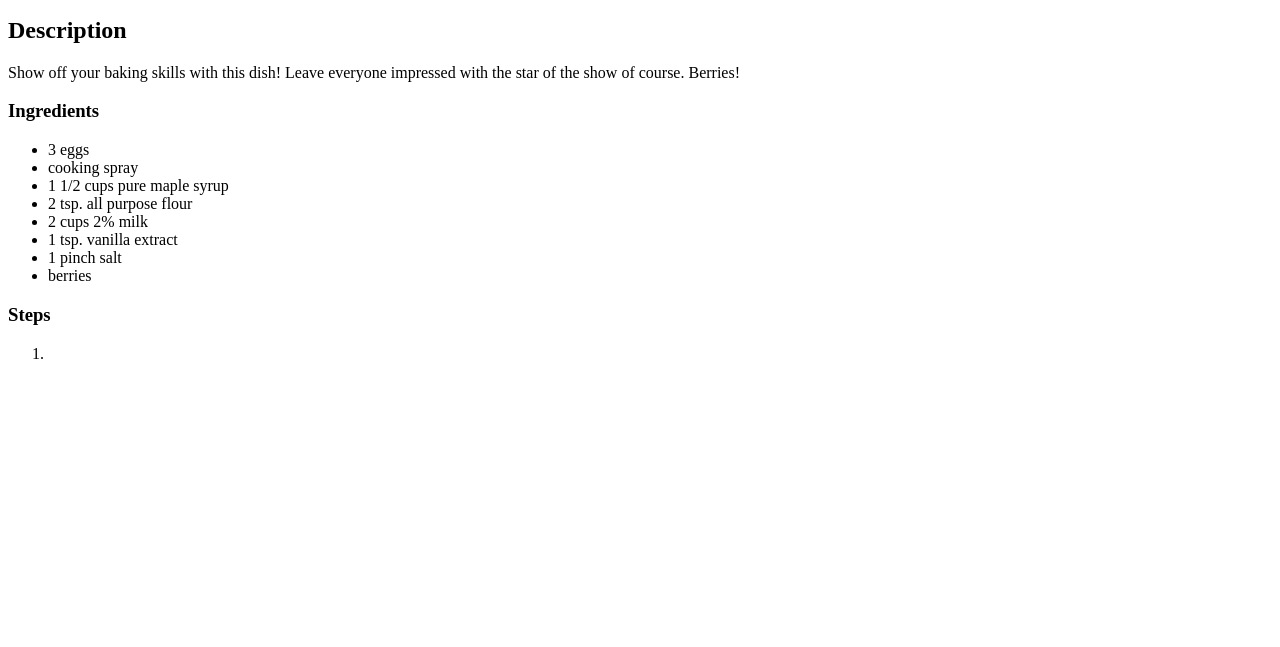
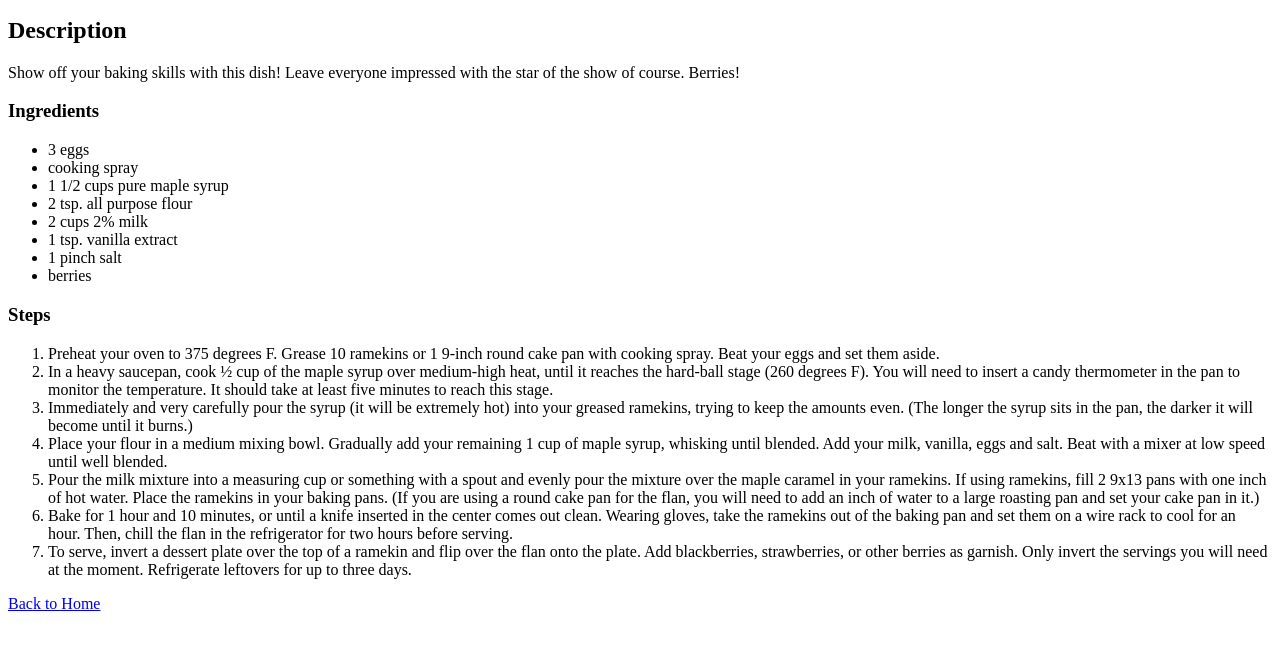
Before and after one commit to SockMonkeys159/odin-recipes, a plain HTML site: page recipes/low-fat-maple-flan-with-berries.html in a window 1280 px wide. Shown: the part 101-748 px from the top of the page. Drawn offline with Linux system fonts and the light colour scheme.

Commit message:
build: add steps to each recipe and link to index

```diff
--- a/recipes/low-fat-maple-flan-with-berries.html
+++ b/recipes/low-fat-maple-flan-with-berries.html
@@ -22,7 +22,14 @@
         </ul>
         <h3>Steps</h3>
         <ol>
-            <li></li>
+            <li>Preheat your oven to 375 degrees F. Grease 10 ramekins or 1 9-inch round cake pan with cooking spray. Beat your eggs and set them aside.</li>
+            <li>In a heavy saucepan, cook ½ cup of the maple syrup over medium-high heat, until it reaches the hard-ball stage (260 degrees F). You will need to insert a candy thermometer in the pan to monitor the temperature. It should take at least five minutes to reach this stage.</li>
+            <li>Immediately and very carefully pour the syrup (it will be extremely hot) into your greased ramekins, trying to keep the amounts even. (The longer the syrup sits in the pan, the darker it will become until it burns.)</li>
+            <li>Place your flour in a medium mixing bowl. Gradually add your remaining 1 cup of maple syrup, whisking until blended. Add your milk, vanilla, eggs and salt. Beat with a mixer at low speed until well blended.</li>
+            <li>Pour the milk mixture into a measuring cup or something with a spout and evenly pour the mixture over the maple caramel in your ramekins. If using ramekins, fill 2 9x13 pans with one inch of hot water. Place the ramekins in your baking pans. (If you are using a round cake pan for the flan, you will need to add an inch of water to a large roasting pan and set your cake pan in it.)</li>
+            <li>Bake for 1 hour and 10 minutes, or until a knife inserted in the center comes out clean. Wearing gloves, take the ramekins out of the baking pan and set them on a wire rack to cool for an hour. Then, chill the flan in the refrigerator for two hours before serving.</li>
+            <li>To serve, invert a dessert plate over the top of a ramekin and flip over the flan onto the plate. Add blackberries, strawberries, or other berries as garnish. Only invert the servings you will need at the moment. Refrigerate leftovers for up to three days.</li>
         </ol>
+        <a href="../index.html" rel="noopener noreferrer">Back to Home</a>
     </body>
 </html>
```
Also changed, not shown: recipes/berries-and-cream-milkshake.html (+3 -1 lines), recipes/burrata-toast-with-balsamic-berries.html (+4 -1 lines), recipes/frozen-yogurt-bark-with-berries.html (+6 -1 lines).
